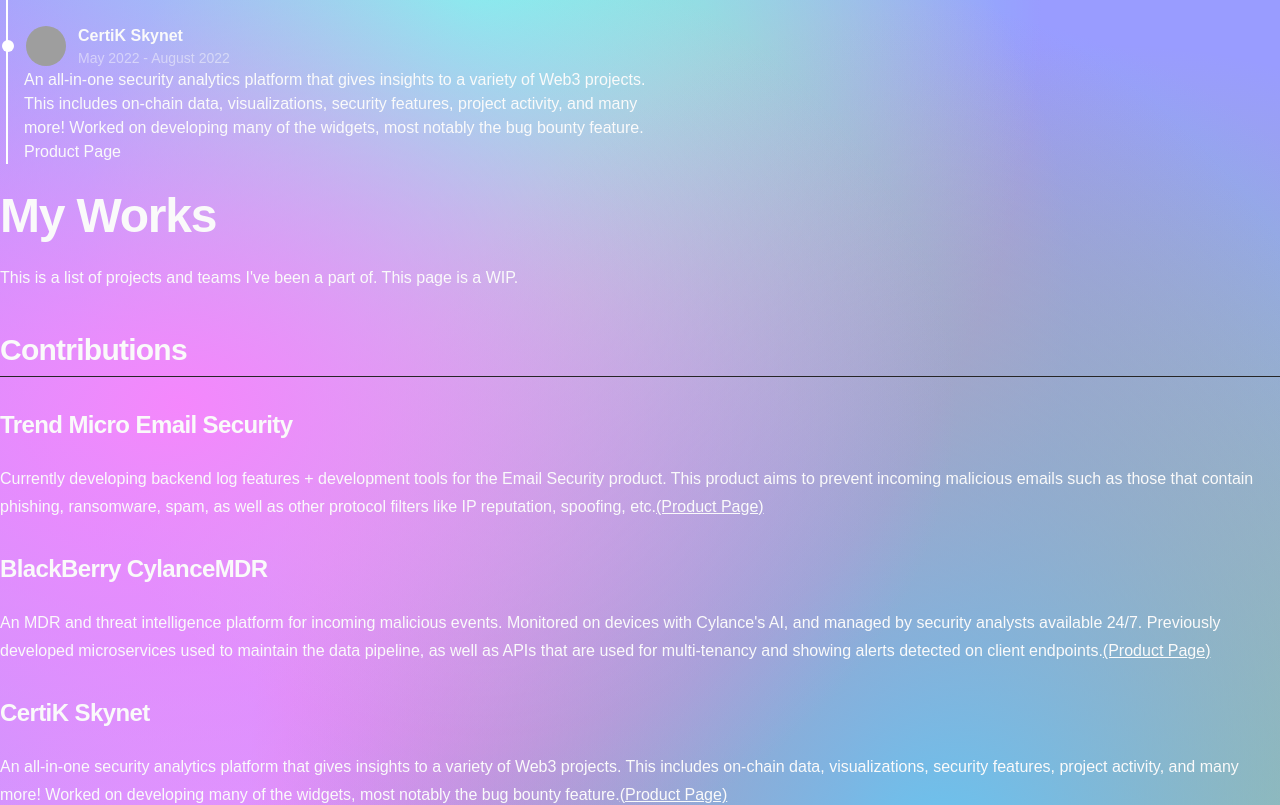
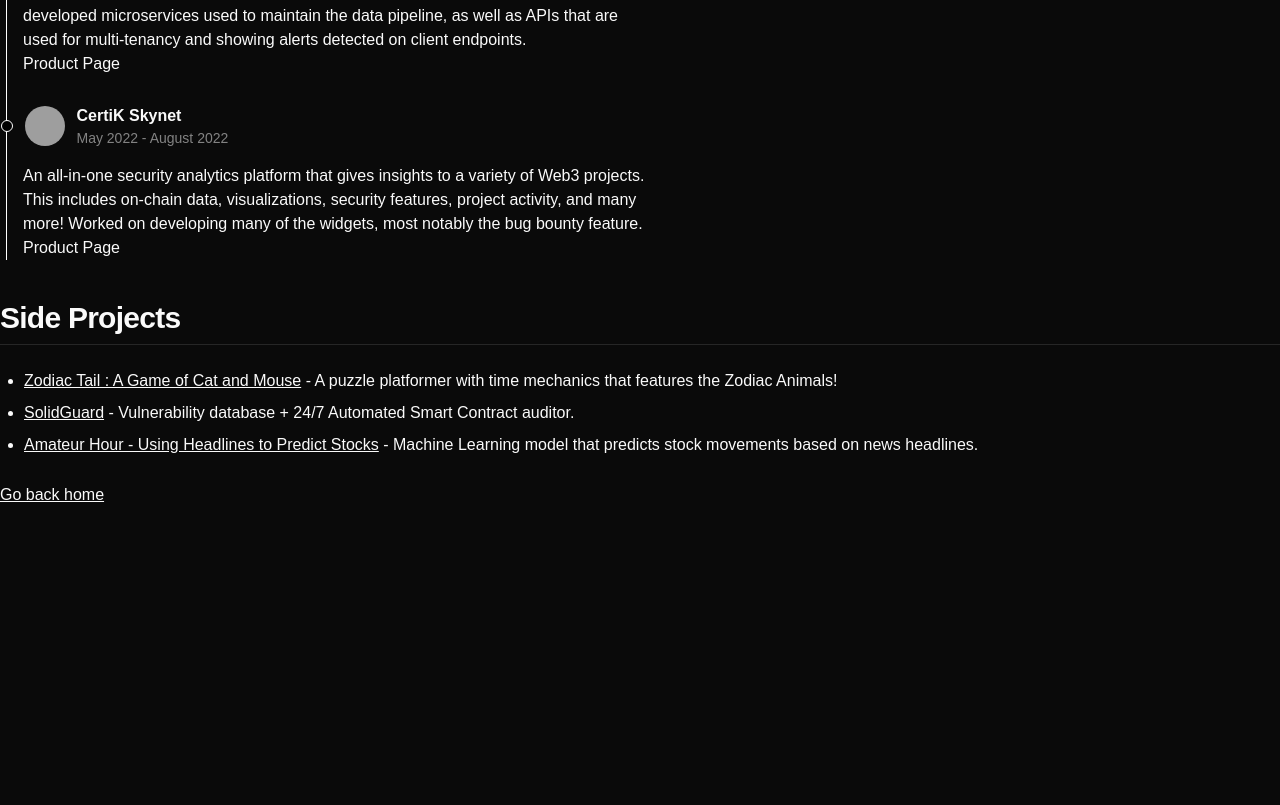
Before and after one commit to jangarong/jangarong.github.io, a Next.js app: page /works in a window 1280 px wide. Shown: the part 360-1165 px from the top of the page. After the commit the page ends 869 px from the top, so only its background shows below. Built offline with nearby package versions, Linux system fonts and the light colour scheme; grey boxes are pictures that could not be loaded.

Commit message:
add timeline node

```diff
--- a/src/app/works/page.tsx
+++ b/src/app/works/page.tsx
@@ -5,51 +5,11 @@
 
 export default function Works() {
   return (
-    <div className="cosmos">
-      <TeamTimeline />
+    <div>
       <h1 className="scroll-m-20 text-4xl font-extrabold tracking-tight lg:text-5xl">
         My Works
       </h1>
-      <p className="leading-7 [&:not(:first-child)]:mt-6">
-        This is a list of projects and teams I've been a part of. This page is a WIP.
-      </p>
-      <h2 className="mt-10 scroll-m-20 border-b pb-2 text-3xl font-semibold tracking-tight transition-colors first:mt-0">
-        Contributions
-      </h2>
-      <h3 className="mt-8 scroll-m-20 text-2xl font-semibold tracking-tight">
-        Trend Micro Email Security
-      </h3>
-      <p className="leading-7 [&:not(:first-child)]:mt-6">
-        Currently developing backend log features + development
-        tools for the Email Security product. This product aims to
-        prevent incoming malicious emails such as those that contain
-        phishing, ransomware, spam, as well as other protocol
-        filters like IP reputation, spoofing, etc.
-        <a className="[&:not(:first-child)]:mt-6 underline" href="https://www.trendmicro.com/en_ca/business/products/user-protection/sps/email-and-collaboration/email-security.html">(Product Page)</a>
-      </p>
-      <h3 className="mt-8 scroll-m-20 text-2xl font-semibold tracking-tight">
-        BlackBerry CylanceMDR
-      </h3>
-      <p className="leading-7 [&:not(:first-child)]:mt-6">
-        An MDR and threat intelligence platform for incoming
-        malicious events. Monitored on devices with Cylance's AI,
-        and managed by security analysts available 24/7. Previously
-        developed microservices used to maintain the data pipeline,
-        as well as APIs that are used for multi-tenancy and showing
-        alerts detected on client endpoints.
-        <a className="[&:not(:first-child)]:mt-6 underline" href="https://docs.blackberry.com/en/unified-endpoint-security/cylancemdr">(Product Page)</a>
-      </p>
-      <h3 className="mt-8 scroll-m-20 text-2xl font-semibold tracking-tight">
-        CertiK Skynet
-      </h3>
-      <p className="leading-7 [&:not(:first-child)]:mt-6">
-        An all-in-one security analytics platform that gives
-        insights to a variety of Web3 projects. This includes
-        on-chain data, visualizations, security features, project
-        activity, and many more! Worked on developing many of the
-        widgets, most notably the bug bounty feature.
-        <a className="[&:not(:first-child)]:mt-6 underline" href="https://www.certik.com/products/skynet">(Product Page)</a>
-      </p>
+      <TeamTimeline />
       <h2 className="mt-10 scroll-m-20 border-b pb-2 text-3xl font-semibold tracking-tight transition-colors first:mt-0">
         Side Projects
       </h2>
--- a/src/components/team-node.tsx
+++ b/src/components/team-node.tsx
@@ -16,8 +16,8 @@
 export function TeamNode({ avatar, description, team, date, url }: TeamProps) {
     return (
         <div className="mb-[28px]">
-            <div className="flex gap-3 flex-row items-center ml-[-6px]">
-                <div className="w-3 h-3 bg-white rounded-full" />
+            <div className="flex gap-3 flex-row items-center ml-[-6.5px] mb-[16px]">
+                <div className="w-3 h-3 bg-black rounded-full border border-white" />
                 <Avatar>
                     <AvatarImage src={avatar} />
                     <AvatarFallback> src={team}</AvatarFallback>
--- a/src/components/team-timeline.tsx
+++ b/src/components/team-timeline.tsx
@@ -28,7 +28,7 @@
     ]
     return (
         <div className="ml-[6px] w-[640px]">
-            <div className="border-l-2 border-white">
+            <div className="border-l-[1px] border-white">
                 {teams.map(team => <TeamNode team={team.name}
                     date={team.date}
                     avatar={team.avatar}
```
